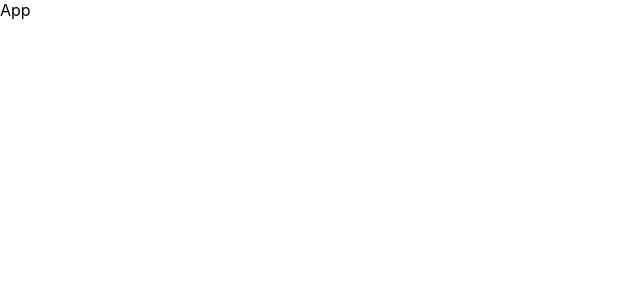
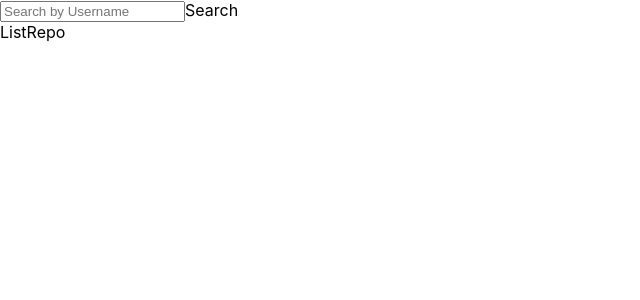
Before and after one commit to hilmimuharromi/repolist, a React (Create React App) app: page / in a window 1280 px wide. Shown: the top 300 px of the page, without its empty margins (0-640 px from the left). Built offline with nearby package versions, Linux system fonts and the light colour scheme.

Commit message:
setup component

```diff
--- a/src/App.js
+++ b/src/App.js
@@ -1,8 +1,11 @@
 import React from 'react'
-
+import { SearchInput, ListRepo } from './components'
 export const App = () => {
   return (
-    <div>App</div>
+    <div>
+      <SearchInput />
+      <ListRepo />
+    </div>
   )
 }
 
--- /dev/null
+++ b/src/components/ListRepo.js
@@ -0,0 +1,9 @@
+import React from 'react'
+
+const ListRepo = () => {
+  return (
+    <div>ListRepo</div>
+  )
+}
+
+export default ListRepo
--- /dev/null
+++ b/src/components/SearchInput.js
@@ -0,0 +1,13 @@
+import React from 'react'
+
+const SearchInput = () => {
+  return (
+    <div>
+        <input
+        placeholder='Search by Username'/>
+        <buttton>Search</buttton>
+    </div>
+  )
+}
+
+export default SearchInput
--- /dev/null
+++ b/src/components/index.js
@@ -0,0 +1,7 @@
+import SearchInput from "./SearchInput";
+import ListRepo from "./ListRepo";
+
+export {
+    SearchInput,
+    ListRepo
+}
```
